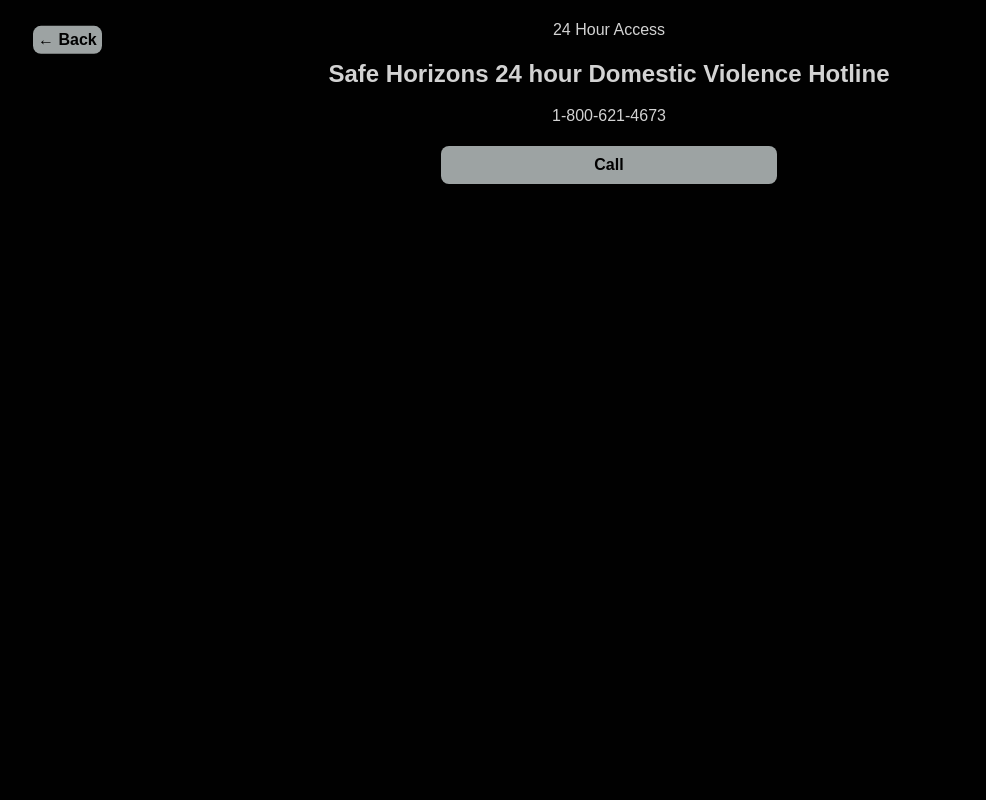
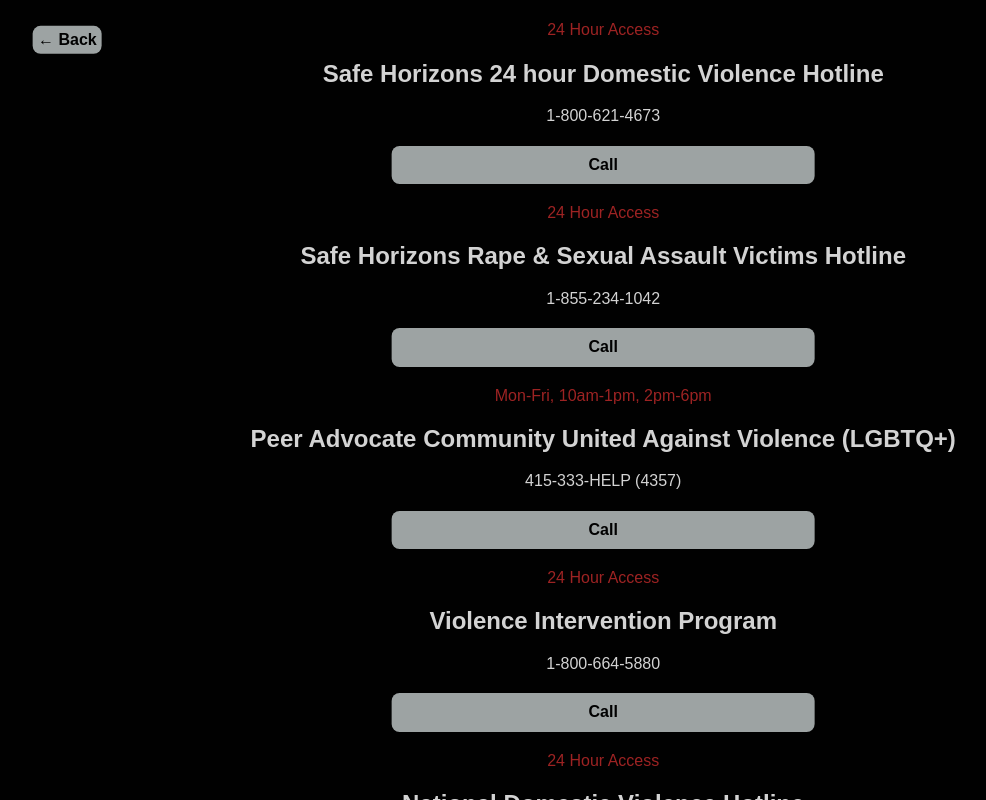
Before and after one commit to ScizorsBLBC/Not-911, a React (Vite) app: page /violence in a window 1280 px wide. Shown: the whole page, without its empty margins (31-1017 px from the left). Built offline with nearby package versions, Linux system fonts and the light colour scheme.

Commit message:
added more to violence page

```diff
--- a/src/Violence.jsx
+++ b/src/Violence.jsx
@@ -4,13 +4,15 @@
 const Violence = () => {
     return (
         <div className="Category background-profile text-profile">
-            <button className="back-button">
-                <Link to="/">
-                    ← Back
-                </Link>
-            </button>
             <div>
-                <p>
+                <button className="back-button">
+                    <Link to="/">
+                        ← Back
+                    </Link>
+                </button>
+            </div>
+            <div>
+                <p className="header-profile">
                     24 Hour Access
                 </p>
                 <h2>
@@ -25,6 +27,70 @@
                         </a>
                     </button>
             </div>
+            <div>
+                <p className="header-profile">
+                    24 Hour Access
+                </p>
+                <h2>
+                    Safe Horizons Rape & Sexual Assault Victims Hotline
+                </h2>
+                <p>
+                    1-855-234-1042
+                </p>
+                <button className="button">
+                        <a href="tel:18552341042">
+                            Call
+                        </a>
+                    </button>
+            </div>
+            <div>
+                <p className="header-profile">
+                    Mon-Fri, 10am-1pm, 2pm-6pm
+                </p>
+                <h2>
+                    Peer Advocate Community United Against Violence (LGBTQ+)
+                </h2>
+                <p>
+                    415-333-HELP (4357)
+                </p>
+                <button className="button">
+                        <a href="tel:4153334357">
+                            Call
+                        </a>
+                    </button>
+            </div>
+            <div>
+                <p className="header-profile">
+                    24 Hour Access
+                </p>
+                <h2>
+                    Violence Intervention Program
+                </h2>
+                <p>
+                    1-800-664-5880
+                </p>
+                <button className="button">
+                        <a href="tel:18006645880">
+                            Call
+                        </a>
+                    </button>
+            </div>
+            <div>
+                <p className="header-profile">
+                    24 Hour Access
+                </p>
+                <h2>
+                    National Domestic Violence Hotline
+                </h2>
+                <p>
+                    1-800-799-7233
+                </p>
+                <button className="button">
+                        <a href="tel:18007997233">
+                            Call
+                        </a>
+                    </button>
+            </div>
 
         </div>
     )
--- a/src/styled.css
+++ b/src/styled.css
@@ -4,7 +4,7 @@
     align-items: center;
     flex-direction: column;
     height: 100%;
-    width: 100%;
+    width: 99%;
     justify-content: space-between;
     min-height: 100vh;
     font-family: 'Ubuntu', sans-serif;
@@ -30,6 +30,10 @@
 
 .text-profile {
     max-width: 100%;
+}
+
+.header-profile {
+    color: #9d2323;
 }
 
 a {
```
Also changed, not shown: 1 other file (tests, documents, lock files or other folders).
